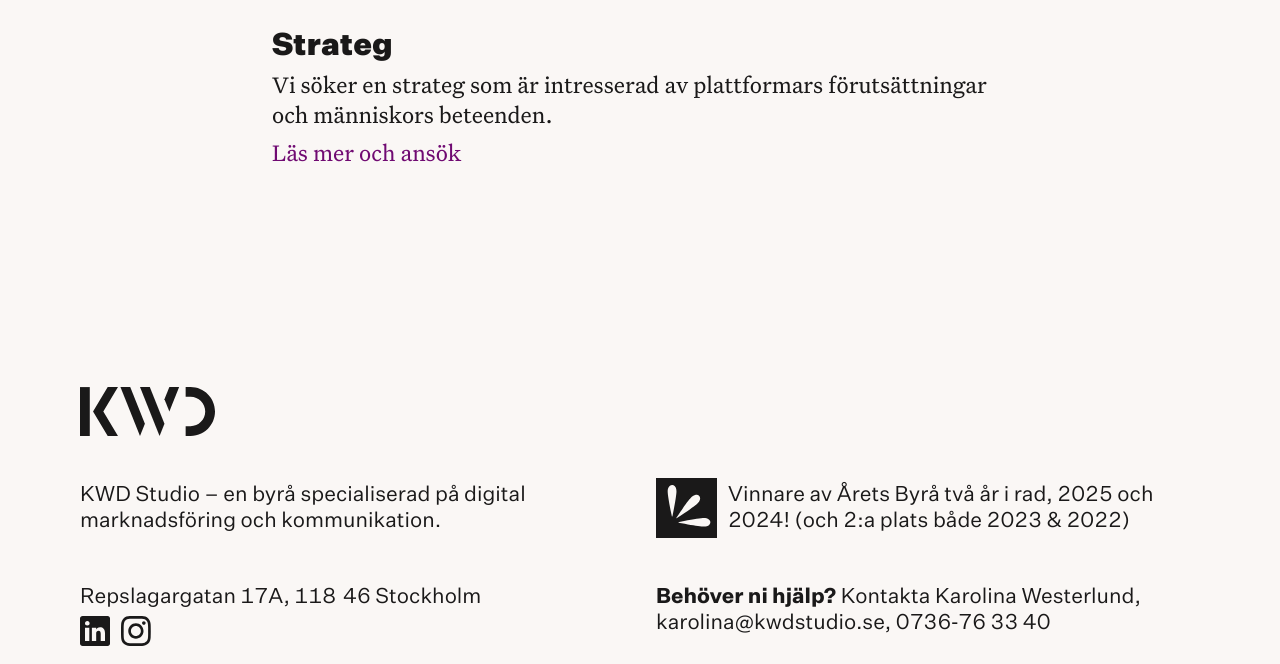
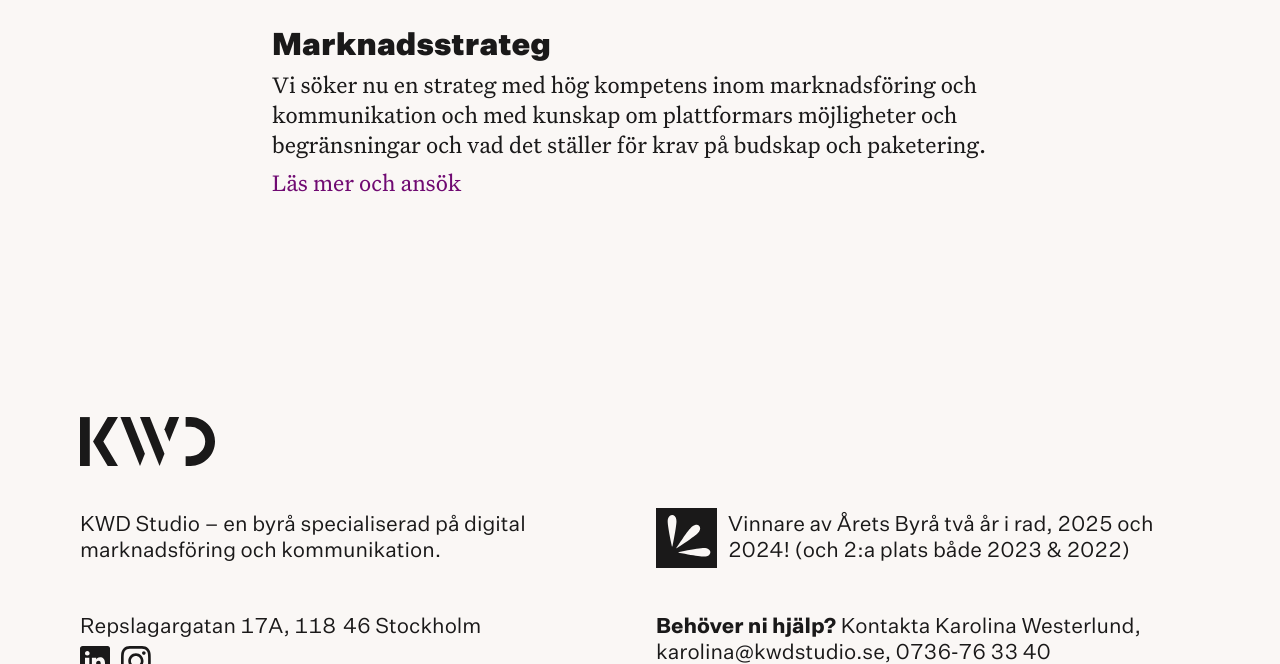
Before and after one commit to kwdstudio/kwdstudio.github.io, a Jekyll site: the page built from jobb.html, in a window 1280 px wide and 900 px high, scrolled down 1369 px, cut to the strip 236-900 px from the top of the window. Built offline with Jekyll 4.4.1, drawn with Linux system fonts in a browser that asks for light colours.

Commit message:
Update digital-strateg.md

```diff
--- a/_jobs/digital-strateg.md
+++ b/_jobs/digital-strateg.md
@@ -1,7 +1,7 @@
 ---
 layout: page
-title: Strateg
-description: Vi söker en strateg som är intresserad av plattformars förutsättningar och människors beteenden.
+title: Marknadsstrateg
+description: Vi söker nu en strateg med hög kompetens inom marknadsföring och kommunikation och med kunskap om plattformars möjligheter och begränsningar och vad det ställer för krav på budskap och paketering.
 color1: "#e4006e"
 color2: "#effc13"
 color3: "#00b295"
```
